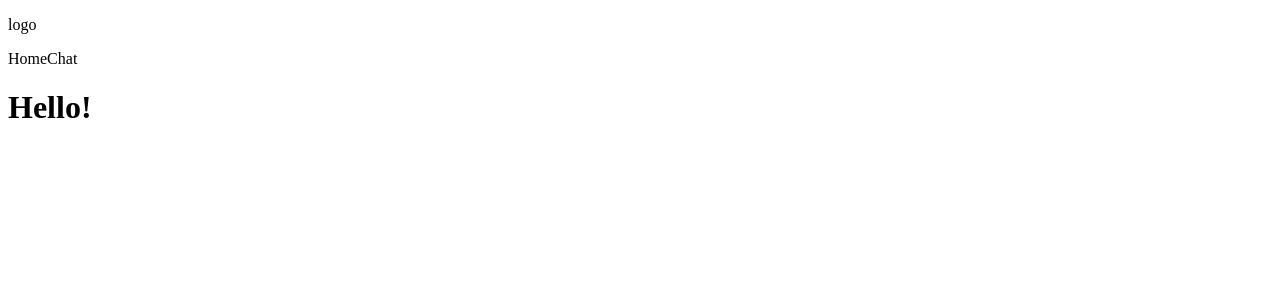
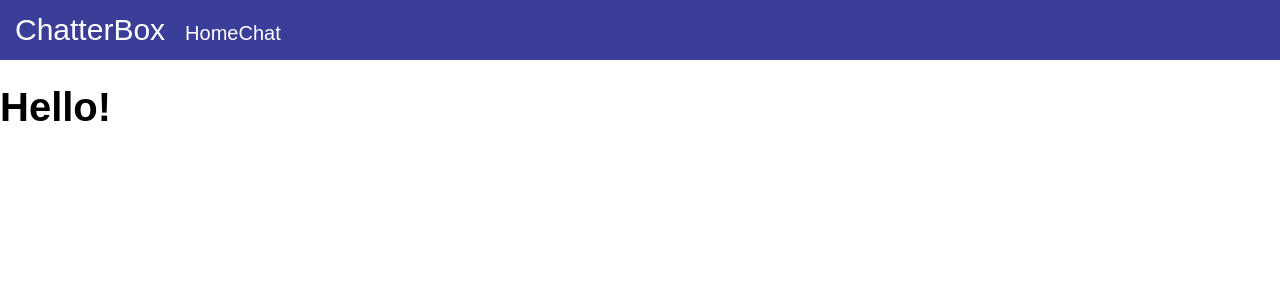
Before and after one commit to vickierose/chat-app, an Angular app: page /home in a window 1280 px wide. Shown: the top 300 px of the page. Built offline with nearby package versions, Linux system fonts and the light colour scheme.

Commit message:
added some basic styles

```diff
--- a/src/app/core/core.module.ts
+++ b/src/app/core/core.module.ts
@@ -2,15 +2,20 @@ import { NgModule } from '@angular/core';
 import { CommonModule } from '@angular/common';
 import { NavComponent } from './nav/nav.component';
 import { HeaderComponent } from './header/header.component';
+// import { ChatsComponent } from '../chats/chats.component'
 
 @NgModule ({
     imports: [ CommonModule,
      ],
     declarations: [
         NavComponent,
-        HeaderComponent],
+        HeaderComponent,
+        // ChatsComponent
+        ],
     exports: [NavComponent,
-        HeaderComponent],
+        HeaderComponent,
+        // ChatsComponent
+        ],
     providers: []
 })
 
--- a/src/app/core/header/header.component.html
+++ b/src/app/core/header/header.component.html
@@ -1,2 +1,2 @@
-<p>logo</p>
+<p class="logo">ChatterBox</p>
 <ct-nav></ct-nav>
--- /dev/null
+++ b/src/commonstyles/_base.scss
@@ -0,0 +1,73 @@
+// RESET:
+
+html, body, footer, header,
+div, section, article, aside, nav,
+span, p, a,
+ol, ul, li, form, label,
+table, caption, tbody, tfoot, thead, tr, th, td,
+input, button, textarea,
+img, audio, video {
+  margin: 0;
+  padding: 0;
+  border: 0;
+  font-size: 100%;
+  font: inherit;
+  vertical-align: baseline;
+}
+
+/* HTML5 display-role reset for older browsers */
+article, aside, footer, header, nav, section {
+  display: block;
+}
+
+body {
+  line-height: 1;
+  height: 100%;
+  overflow: hidden;
+}
+
+ol, ul {
+  list-style: none;
+}
+
+table {
+  border-collapse: collapse;
+  border-spacing: 0;
+}
+
+// DEFAULT STYLES:
+
+* {
+  box-sizing: border-box;
+}
+
+html {
+  height:100%;
+  font-family: Arial, serif;
+  font-size: $font-base;
+}
+
+input{
+    height: 1.2rem;
+    outline: none;
+    padding-left: .5rem;
+}
+
+textarea {
+  resize: none;
+}
+
+button {
+  border-radius: .75rem;
+  background-color: $buttons-bg-violet;
+  color: $main-text-white;
+  height: 1.5rem;
+  &:hover {
+    background-color: $hover-bg;
+  }
+}
+
+a {
+  color: $a-text-violet;
+  text-decoration: none;
+}
--- /dev/null
+++ b/src/commonstyles/_ct-header.scss
@@ -0,0 +1,23 @@
+@import "mixins";
+
+ct-header {
+    @include display-flex(row);
+    align-items: baseline;
+    background-color: $header-bg-violet;
+    color: $main-text-white;
+    padding: .75rem;
+}
+
+.logo {
+    font-size: 1.5rem;
+    margin-right: 1rem;
+}
+
+ct-nav {
+    a {
+        color: $main-text-white;
+        &:hover {
+            color: $header-hover-a-text;
+        }
+    }
+}
--- /dev/null
+++ b/src/commonstyles/_mixins.scss
@@ -0,0 +1,4 @@
+@mixin display-flex ($flex-dir) {
+	display: flex;
+	flex-direction: $flex-dir;
+}
--- /dev/null
+++ b/src/commonstyles/_variables.scss
@@ -0,0 +1,36 @@
+	// COLORS:
+
+$a-text-violet: #3b3e99;
+$active-tab-bg: #3b3e99;
+$aside-bg-violet: #3b3e99;
+$header-bg-violet:#3b3e99;
+$input-underline-violet: #3b3e99;
+
+$main-text-black: #000;
+
+$active-timer-bg-white: #fff;
+$icons-white: #fff;
+$main-text-white: #fff;
+$messages-bg-white: #fff;
+
+$a-hover-text-color: #f1f1fb;
+$forms-tab-buttons-bg: #f1f1fb;
+$input-bg-violet: #f1f1fb;
+$my-message-bg: #f1f1fb;
+
+$buttons-bg-violet: #989ad7;
+$forms-border-violet: #989ad7;
+$menu-shadow-violet: #989ad7;
+$message-from-bg: #989ad7;
+
+$active-bg:#f23f79;
+$active-timer-text-pink: #f23f79;
+$header-hover-a-text: #f23f79;
+
+$hover-bg: #484cc4;
+$timer-bg: #3a3c8e;
+
+
+// FONTS:
+
+$font-base: 20px;
--- a/src/styles.css
+++ /dev/null
@@ -1 +0,0 @@
-/* You can add global styles to this file, and also import other style files */
--- /dev/null
+++ b/src/styles.scss
@@ -0,0 +1,4 @@
+/* You can add global styles to this file, and also import other style files */
+@import "./commonstyles/variables";
+@import "./commonstyles/base";
+@import "./commonstyles/ct-header";
```
Also changed, not shown: .angular-cli.json.
